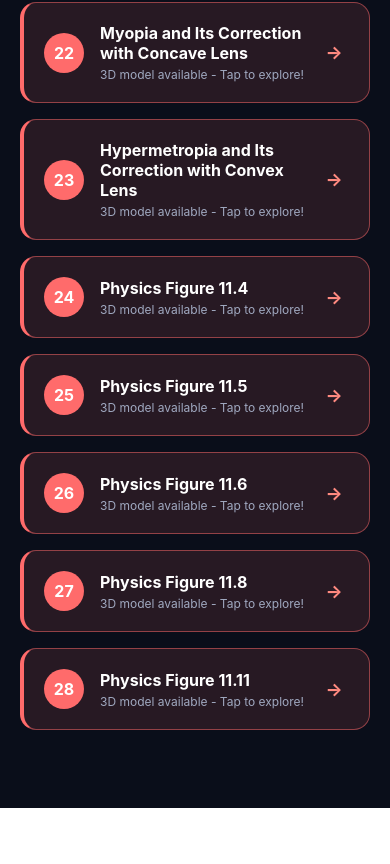
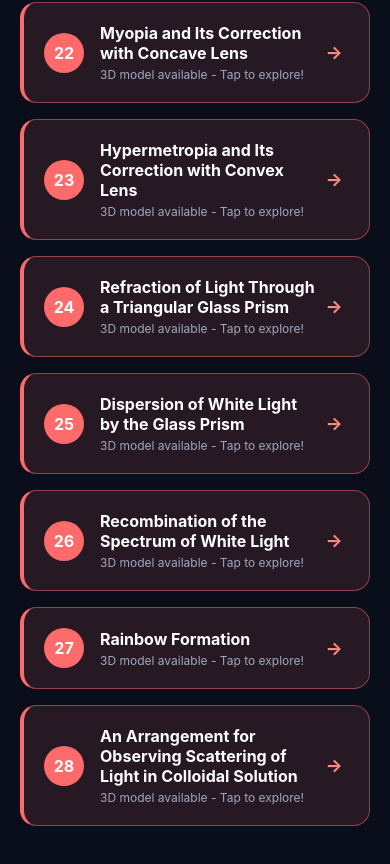
Before and after one commit to surajbelwal/SmartSciAr, a React Native app: screen /Physics in a window 390 px wide. Shown: the part 2678-3542 px from the top of the page. Before the commit the page ends 3486 px from the top, so only its background shows below. Built offline with nearby package versions, Linux system fonts and the light colour scheme.

Commit message:
All model data updated

```diff
--- a/data/physicsData.js
+++ b/data/physicsData.js
@@ -369,81 +369,82 @@ export const physicsModels = {
 
   figure114: {
     id: "figure114",
-    title: "Physics Figure 11.4",
+    title: "Refraction of Light Through a Triangular Glass Prism",
     sketchfabUrl:
       "https://sketchfab.com/3d-models/figure-114-9585769059c2471d9f700387ab02333c",
     embedUrl:
       "https://sketchfab.com/models/9585769059c2471d9f700387ab02333c/embed",
     description: [
-      "• An advanced electromagnetic model showing complex field configurations and their effects on charged particles and current systems.",
-      "• Demonstrates how electromagnetic fields can be shaped and controlled using conductors, dielectrics, and magnetic materials.",
-      "• Shows applications in electromagnetic shielding, antenna design, and devices that require precise control of electromagnetic field patterns.",
-      "• Illustrates the behavior of charged particles in electromagnetic fields, important for understanding particle accelerators and electron beam devices.",
-      "• Critical for understanding advanced electromagnetic applications including MRI machines, particle physics experiments, and electromagnetic compatibility.",
+      "• A fundamental demonstration of light refraction through a triangular glass prism, showing how light bends at each interface due to changing optical density.",
+      "• Illustrates the application of Snell's law at both the entry and exit surfaces of the prism, with light bending toward the normal when entering glass.",
+      "• Shows the total deviation of light ray, which depends on the prism material's refractive index, apex angle, and the angle of incidence.",
+      "• Demonstrates the principle of minimum deviation, where the light ray passes symmetrically through the prism for maximum efficiency.",
+      "• Essential for understanding prism optics, spectroscopy instruments, periscopes, and optical devices that use prisms for light direction control.",
     ],
   },
 
   figure115: {
     id: "figure115",
-    title: "Physics Figure 11.5",
+    title: "Dispersion of White Light by the Glass Prism",
     sketchfabUrl:
       "https://sketchfab.com/3d-models/figure-115-bc72f1c2f7df4dda8552f583ad527a58",
     embedUrl:
       "https://sketchfab.com/models/bc72f1c2f7df4dda8552f583ad527a58/embed",
     description: [
-      "• An electromagnetic physics model demonstrating circuit behavior, possibly including AC circuits, impedance, or electromagnetic compatibility.",
-      "• Shows how alternating current creates time-varying electromagnetic fields that affect circuit behavior and component interactions.",
-      "• Illustrates concepts like inductance, capacitance, and resistance in AC circuits, showing how these affect signal transmission and power delivery.",
-      "• Demonstrates electromagnetic interference and compatibility issues that arise in complex electronic systems and communication devices.",
-      "• Essential for understanding modern electronics, including power systems, signal processing, and high-frequency communication circuits.",
+      "• A spectacular demonstration of white light dispersion, showing how a glass prism separates white light into its component colors of the visible spectrum.",
+      "• Illustrates that white light contains all colors from violet to red, each with different wavelengths and slightly different refractive indices in glass.",
+      "• Shows the formation of the visible spectrum: violet, indigo, blue, green, yellow, orange, and red (VIBGYOR) due to wavelength-dependent refraction.",
+      "• Demonstrates how shorter wavelengths (violet/blue) bend more than longer wavelengths (red) due to higher refractive indices for shorter wavelengths.",
+      "• Essential for understanding spectroscopy, color theory, rainbow formation, and optical instruments that analyze light composition and wavelength properties.",
     ],
   },
 
   figure116: {
     id: "figure116",
-    title: "Physics Figure 11.6",
+    title: "Recombination of the Spectrum of White Light",
     sketchfabUrl:
       "https://sketchfab.com/3d-models/figure-116-a48848c2a7ce4ffc9f5ce50481c71797",
     embedUrl:
       "https://sketchfab.com/models/a48848c2a7ce4ffc9f5ce50481c71797/embed",
     description: [
-      "• An advanced electromagnetic model showing electromagnetic wave interactions with matter, including reflection, absorption, and transmission.",
-      "• Demonstrates how electromagnetic waves behave differently when encountering various materials, depending on their electrical and magnetic properties.",
-      "• Shows applications in electromagnetic wave absorbers, reflectors, and filters used in communication systems and electromagnetic compatibility.",
-      "• Illustrates the physics behind radar cross-section, stealth technology, and electromagnetic shielding effectiveness.",
-      "• Critical for understanding antenna design, electromagnetic compatibility testing, and the interaction of electromagnetic fields with biological tissues.",
+      "• A fascinating demonstration showing how the separated colors of the spectrum can be recombined to form white light again using another prism or lens.",
+      "• Illustrates the reversible nature of light dispersion, proving that white light is indeed composed of all the colors of the visible spectrum.",
+      "• Shows how a converging lens or second prism can bring together the dispersed colors (VIBGYOR) to reconstruct the original white light beam.",
+      "• Demonstrates Newton's famous experiment that established the fundamental nature of white light and the principle of color addition.",
+      "• Essential for understanding color mixing, additive color systems, display technologies, and the wave nature of light in optical applications.",
     ],
   },
 
   figure118: {
     id: "figure118",
-    title: "Physics Figure 11.8",
+    title: "Rainbow Formation",
     sketchfabUrl:
       "https://sketchfab.com/3d-models/figure-118-161925360de84eec95c6217620e3c181",
     embedUrl:
       "https://sketchfab.com/models/161925360de84eec95c6217620e3c181/embed",
     description: [
-      "• A comprehensive electromagnetic model demonstrating complex electromagnetic phenomena, possibly including waveguides or transmission lines.",
-      "• Shows how electromagnetic waves can be guided and controlled using specially designed structures like waveguides and transmission lines.",
-      "• Illustrates impedance matching concepts that are crucial for efficient power transfer and signal transmission in electromagnetic systems.",
-      "• Demonstrates applications in microwave technology, fiber optics, and high-frequency communication systems used in modern telecommunications.",
-      "• Essential for understanding advanced electromagnetic applications including satellite communications, radar systems, and optical fiber networks.",
+      "• A beautiful natural phenomenon demonstrating how rainbows form through the combined processes of refraction, dispersion, and total internal reflection in water droplets.",
+      "• Illustrates how sunlight enters spherical water droplets, undergoes dispersion into component colors, reflects internally, and emerges to create the rainbow spectrum.",
+      "• Shows the specific geometry required for rainbow observation: sun behind the observer, water droplets in front, with the rainbow appearing at a 42-degree angle.",
+      "• Demonstrates primary and secondary rainbow formation, explaining why secondary rainbows have reversed color order and appear fainter.",
+      "• Essential for understanding atmospheric optics, the physics of natural light phenomena, and how dispersion creates spectacular displays in nature.",
     ],
   },
 
   figure1111: {
     id: "figure1111",
-    title: "Physics Figure 11.11",
+    title:
+      "An Arrangement for Observing Scattering of Light in Colloidal Solution",
     sketchfabUrl:
       "https://sketchfab.com/3d-models/figure-1111-491d92d6ffb04912a0ff9deecada3ef9",
     embedUrl:
       "https://sketchfab.com/models/491d92d6ffb04912a0ff9deecada3ef9/embed",
     description: [
-      "• An advanced electromagnetic physics model demonstrating sophisticated electromagnetic phenomena and their technological applications.",
-      "• Shows complex electromagnetic field patterns and their interactions in advanced technological systems and research applications.",
-      "• Illustrates cutting-edge electromagnetic applications including electromagnetic levitation, plasma physics, and advanced communication systems.",
-      "• Demonstrates the physics behind emerging technologies like wireless power transfer, electromagnetic pulse effects, and electromagnetic metamaterials.",
-      "• Critical for understanding future electromagnetic technologies and research frontiers in physics and electrical engineering applications.",
+      "• A demonstration of the Tyndall effect, showing how light scatters when passing through a colloidal solution containing suspended particles.",
+      "• Illustrates how particles in colloidal solutions scatter light, making the light beam visible when viewed from the side due to Rayleigh scattering.",
+      "• Shows the experimental setup with a light source, colloidal solution, and observation system to study light scattering phenomena.",
+      "• Demonstrates how particle size affects scattering: smaller particles scatter blue light more than red light, explaining why the sky appears blue.",
+      "• Essential for understanding atmospheric optics, why sunsets are red, how microscopes detect small particles, and applications in particle size analysis.",
     ],
   },
 };
--- a/screens/PhysicsScreen.js
+++ b/screens/PhysicsScreen.js
@@ -127,27 +127,28 @@ export default function PhysicsScreen({ navigation }) {
       hasModel: true,
     },
     {
-      title: "Physics Figure 11.4",
+      title: "Refraction of Light Through a Triangular Glass Prism",
       modelId: "figure114",
       hasModel: true,
     },
     {
-      title: "Physics Figure 11.5",
+      title: "Dispersion of White Light by the Glass Prism",
       modelId: "figure115",
       hasModel: true,
     },
     {
-      title: "Physics Figure 11.6",
+      title: "Recombination of the Spectrum of White Light",
       modelId: "figure116",
       hasModel: true,
     },
     {
-      title: "Physics Figure 11.8",
+      title: "Rainbow Formation",
       modelId: "figure118",
       hasModel: true,
     },
     {
-      title: "Physics Figure 11.11",
+      title:
+        "An Arrangement for Observing Scattering of Light in Colloidal Solution",
       modelId: "figure1111",
       hasModel: true,
     },
```
